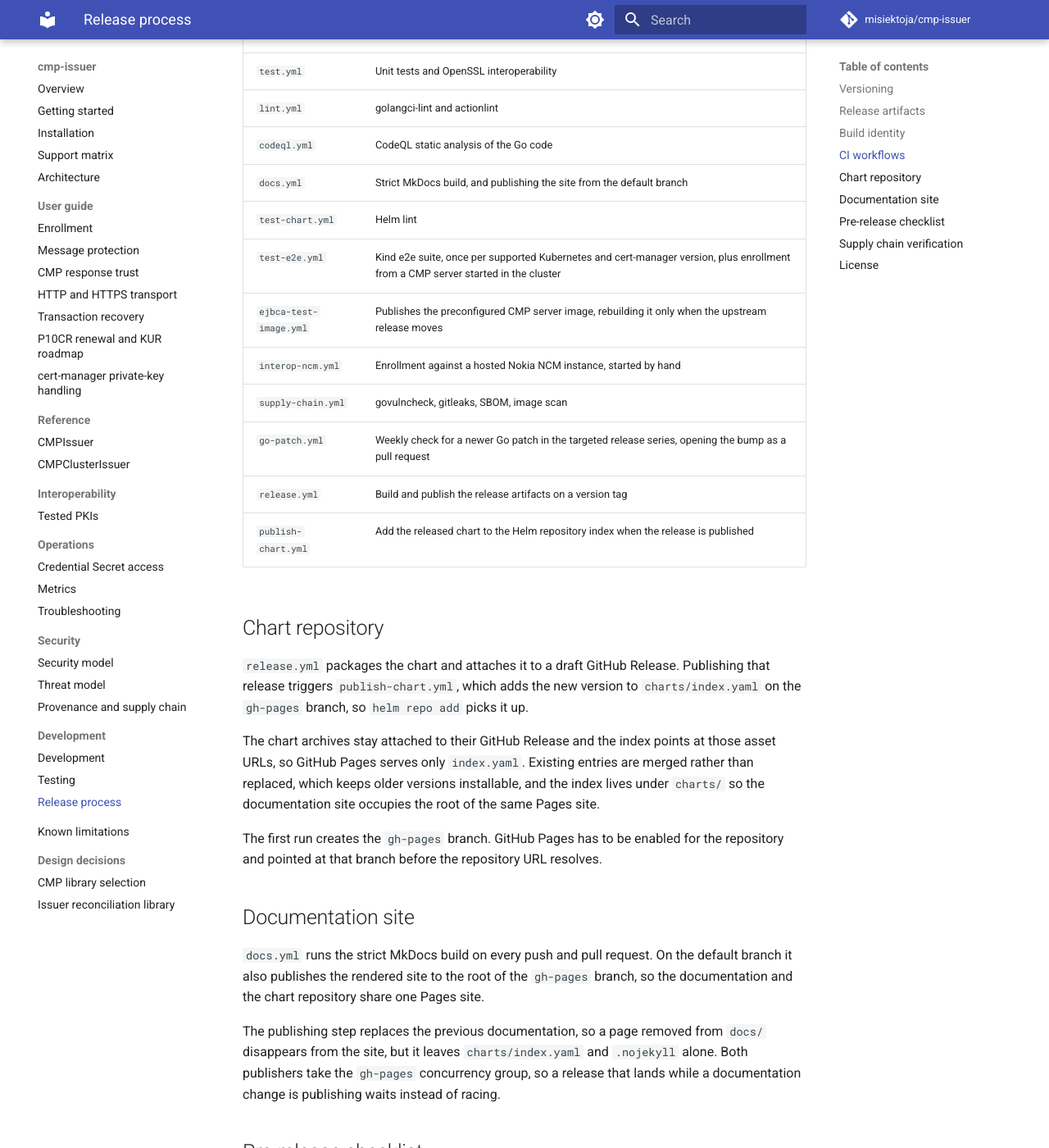
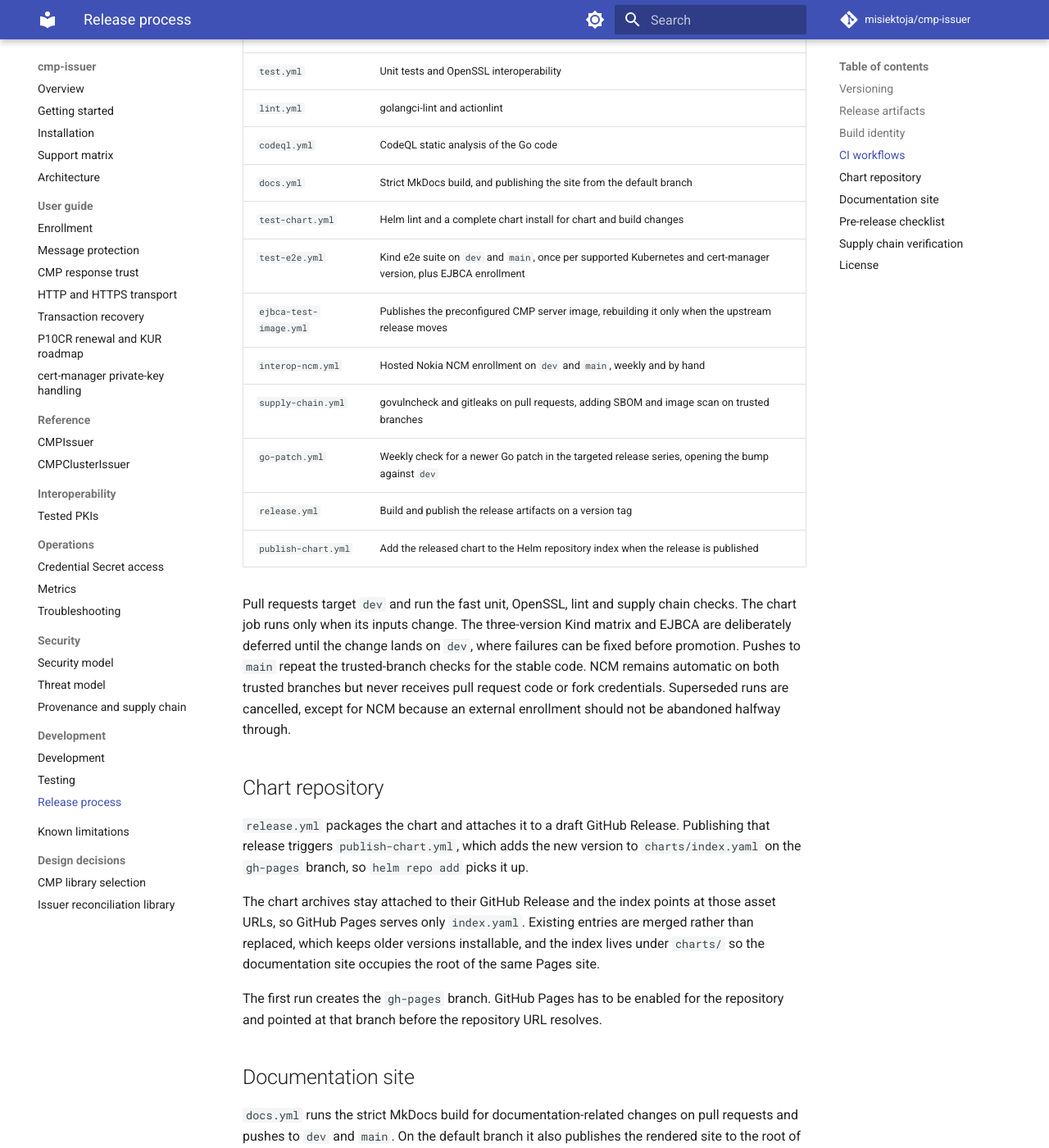
Before and after one commit to misiektoja/cmp-issuer, an MkDocs documentation site: the page built from docs/development/release-process.md, in a window 1280 px wide and 1400 px high, scrolled down 2025 px. Shown: the whole window at 82% size. Built offline with MkDocs 1.6.1 and Material for MkDocs 9.7.7, drawn with Linux system fonts in a browser that asks for light colours; comment, search, counter and statistics services are not loaded; some of the changed text lies outside the part shown.

Commit message:
docs(development): document the CI promotion model

```diff
--- a/docs/development/release-process.md
+++ b/docs/development/release-process.md
@@ -69,14 +69,21 @@ the stamp, because the linker ignores an `-X` flag it cannot resolve.
 | `lint.yml` | golangci-lint and actionlint |
 | `codeql.yml` | CodeQL static analysis of the Go code |
 | `docs.yml` | Strict MkDocs build, and publishing the site from the default branch |
-| `test-chart.yml` | Helm lint |
-| `test-e2e.yml` | Kind e2e suite, once per supported Kubernetes and cert-manager version, plus enrollment from a CMP server started in the cluster |
+| `test-chart.yml` | Helm lint and a complete chart install for chart and build changes |
+| `test-e2e.yml` | Kind e2e suite on `dev` and `main`, once per supported Kubernetes and cert-manager version, plus EJBCA enrollment |
 | `ejbca-test-image.yml` | Publishes the preconfigured CMP server image, rebuilding it only when the upstream release moves |
-| `interop-ncm.yml` | Enrollment against a hosted Nokia NCM instance, started by hand |
-| `supply-chain.yml` | govulncheck, gitleaks, SBOM, image scan |
-| `go-patch.yml` | Weekly check for a newer Go patch in the targeted release series, opening the bump as a pull request |
+| `interop-ncm.yml` | Hosted Nokia NCM enrollment on `dev` and `main`, weekly and by hand |
+| `supply-chain.yml` | govulncheck and gitleaks on pull requests, adding SBOM and image scan on trusted branches |
+| `go-patch.yml` | Weekly check for a newer Go patch in the targeted release series, opening the bump against `dev` |
 | `release.yml` | Build and publish the release artifacts on a version tag |
 | `publish-chart.yml` | Add the released chart to the Helm repository index when the release is published |
+
+Pull requests target `dev` and run the fast unit, OpenSSL, lint and supply chain checks. The chart job
+runs only when its inputs change. The three-version Kind matrix and EJBCA are deliberately deferred
+until the change lands on `dev`, where failures can be fixed before promotion. Pushes to `main` repeat
+the trusted-branch checks for the stable code. NCM remains automatic on both trusted branches but never
+receives pull request code or fork credentials. Superseded runs are cancelled, except for NCM because
+an external enrollment should not be abandoned halfway through.
 
 ## Chart repository
 
@@ -94,9 +101,9 @@ pointed at that branch before the repository URL resolves.
 
 ## Documentation site
 
-`docs.yml` runs the strict MkDocs build on every push and pull request. On the default branch it also
-publishes the rendered site to the root of the `gh-pages` branch, so the documentation and the chart
-repository share one Pages site.
+`docs.yml` runs the strict MkDocs build for documentation-related changes on pull requests and pushes
+to `dev` and `main`. On the default branch it also publishes the rendered site to the root of the
+`gh-pages` branch, so the documentation and the chart repository share one Pages site.
 
 The publishing step replaces the previous documentation, so a page removed from `docs/` disappears from
 the site, but it leaves `charts/index.yaml` and `.nojekyll` alone. Both publishers take the `gh-pages`
```
